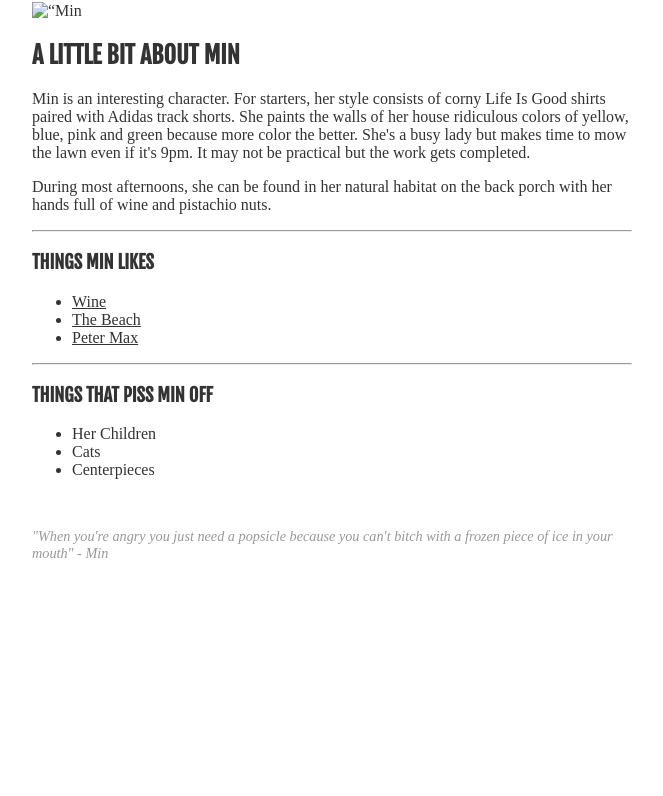
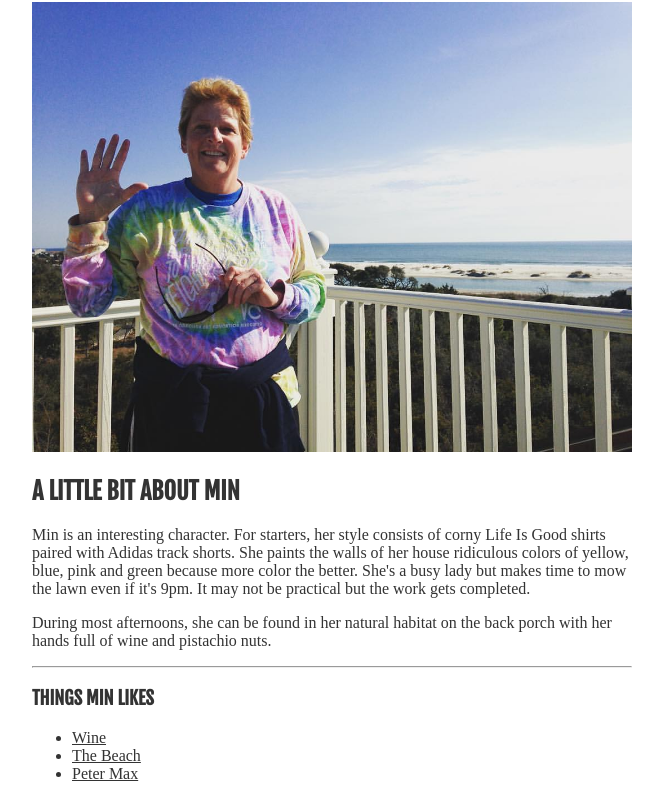
Before and after one commit to sammieosullivan/projectone, a plain HTML site: page index.html in a window 1280 px wide. Shown: the part 116-912 px from the top of the page, without its empty margins (308-971 px from the left). Before the commit the page ends 800 px from the top, so only its background shows below. Drawn offline with Linux system fonts and the light colour scheme; a web font is replaced by a local one.

Commit message:
Update index.html

```diff
--- a/index.html
+++ b/index.html
@@ -29,9 +29,9 @@
 
   <main>
     <div class="main">
-      <!--<img src="mother.jpg" alt="Min O'Sullivan">-->
+     <img src="mother.jpg" alt="Min O'Sullivan">
       <!--<img src="https://github.io/mother.jpg" alt="Min O'Sullivan">-->
-       <img src=“./mother.jpg” alt=“Min O’Sullivan”>
+      <!--<img src=“./mother.jpg” alt=“Min O’Sullivan”>-->
 
       <!-- Intro Paragraph -->
       <section>
```
